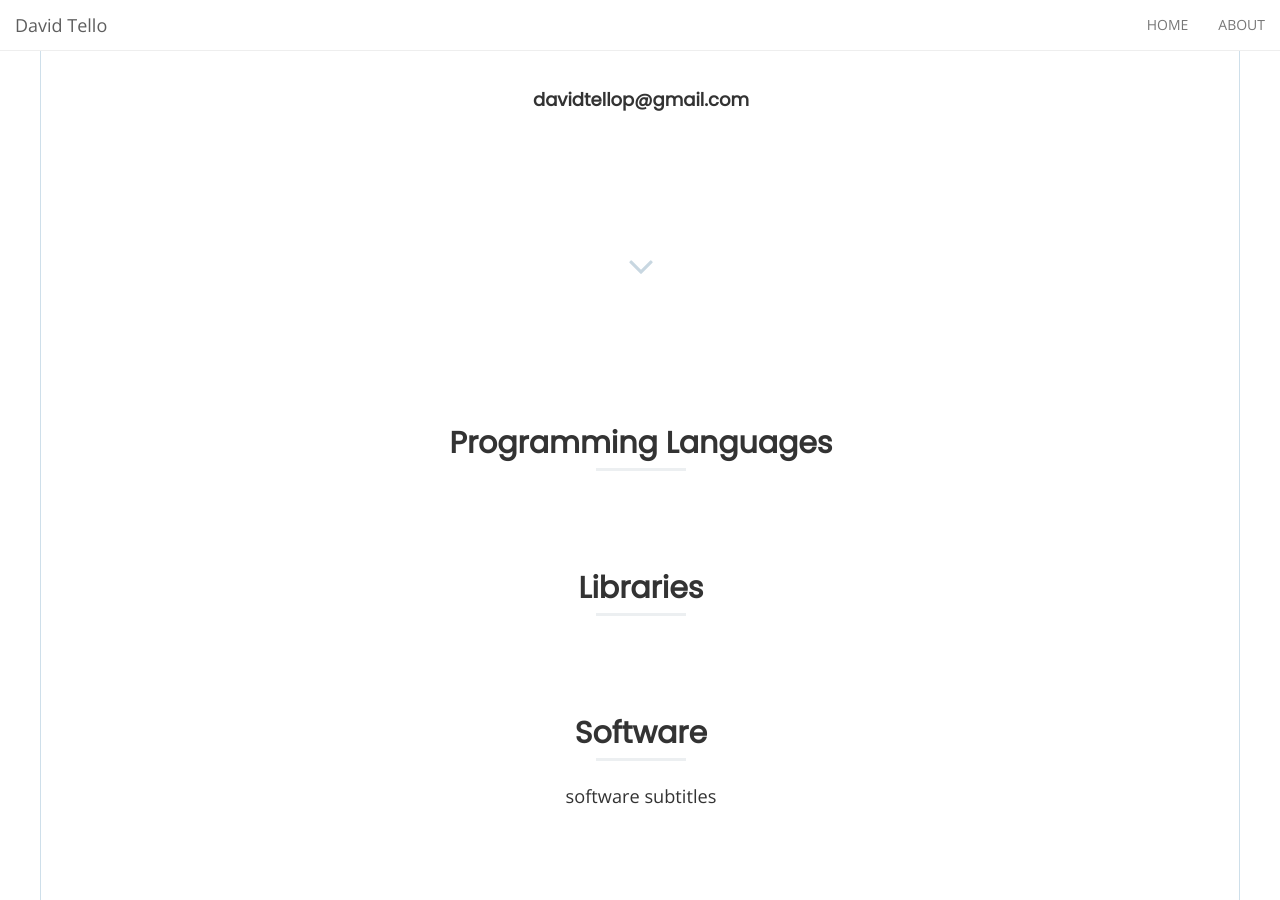
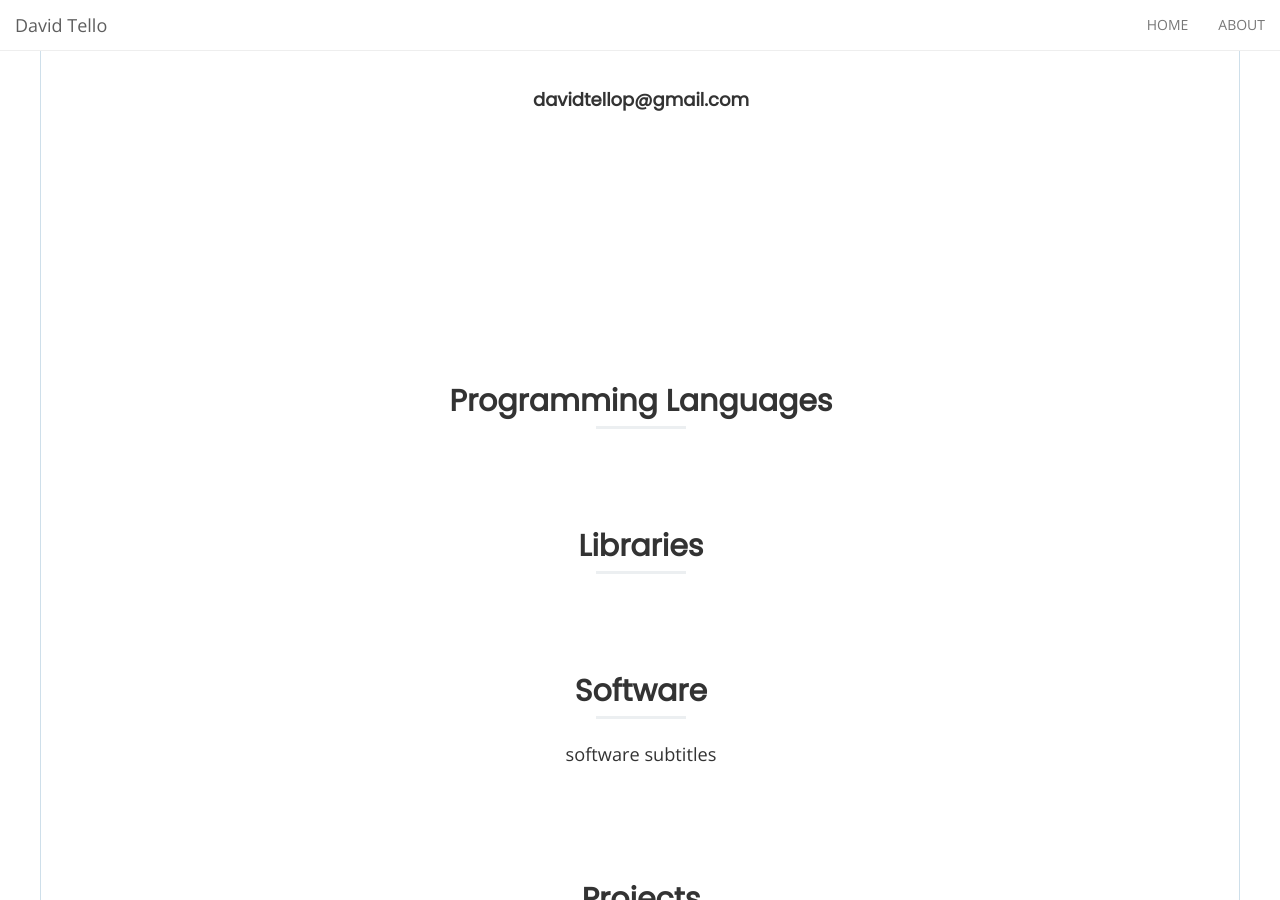
Before and after one commit to DavidTello1/Website, a Jekyll site: the page built from docs/index.html, in a window 1280 px wide and 900 px high, scrolled down 718 px. Built offline with Jekyll 4.4.1, drawn with Linux system fonts in a browser that asks for light colours; nearby versions of some CDN libraries; the list of posts is cut into pages by our own code.

Commit message:
Update home-hero.html

```diff
--- a/docs/_includes/home-hero.html
+++ b/docs/_includes/home-hero.html
@@ -39,10 +39,6 @@
 
       </div>
 
-      <a class="section-jump text-center" href="#professional-projects">
-        <i class="fa fa-angle-down fa-3x"></i>
-      </a>
-
     </div>
 
   </div>
```
